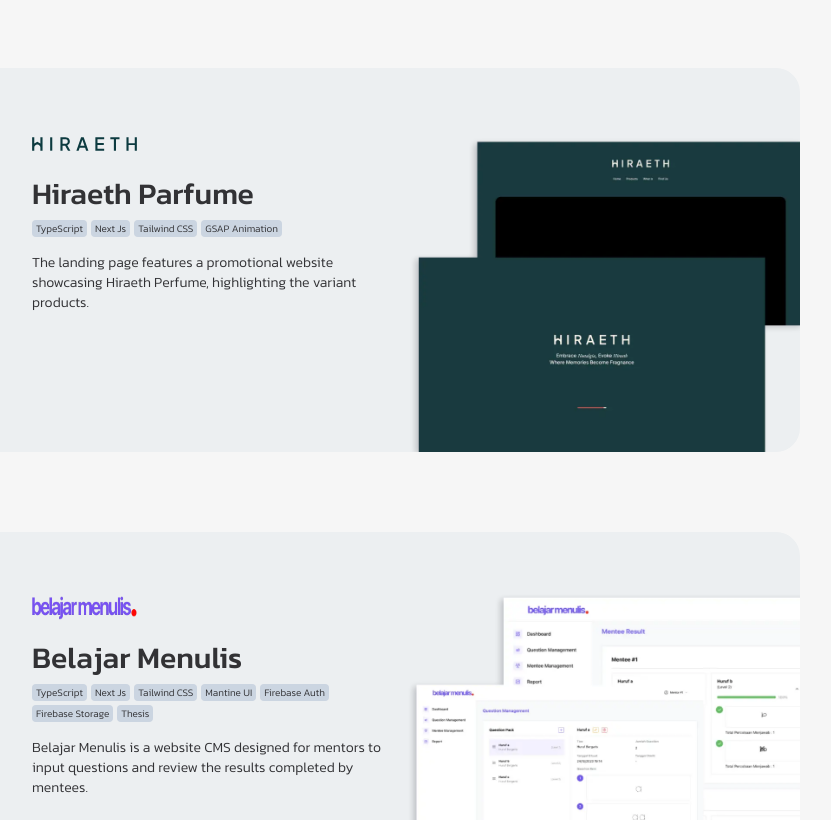
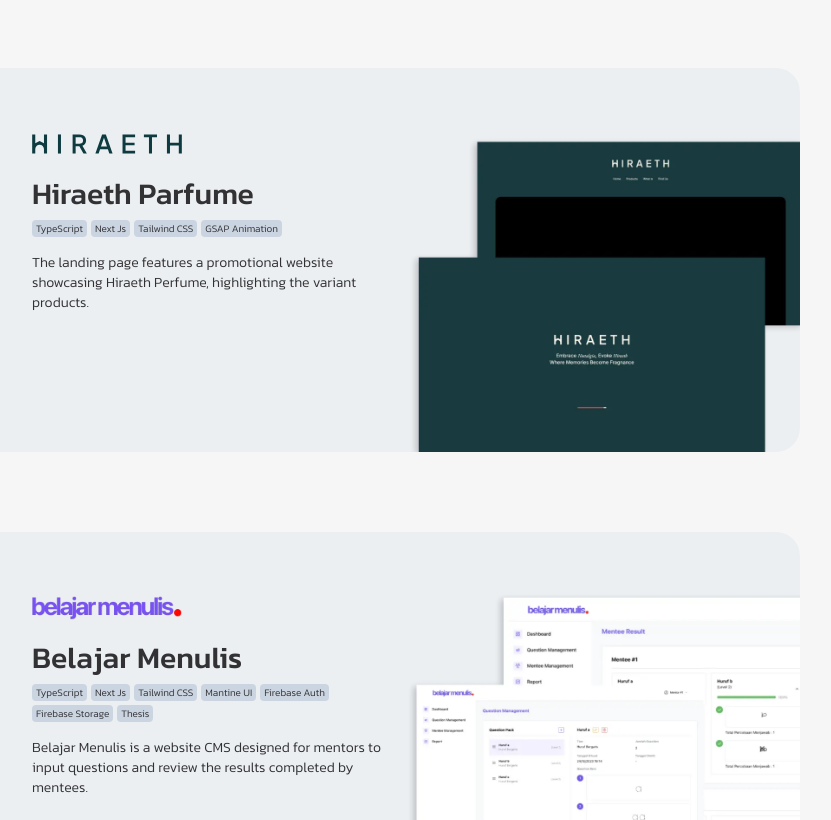
Before and after one commit to raufmazzidan/raufmazzidan, a Next.js app: page / in a window 1280 px wide. Shown: the part 1960-2780 px from the top of the page, without its empty margins (256-1087 px from the left). Built offline with nearby package versions, Linux system fonts and the light colour scheme.

Commit message:
fix: icon porto

```diff
--- a/src/containers/homepage/elements/portofolio/portofolio.tsx
+++ b/src/containers/homepage/elements/portofolio/portofolio.tsx
@@ -16,7 +16,7 @@ const Portofolio = () => {
                   alt={porto.logo.alt}
                   height={24}
                   width={105}
-                  className="!h-6 w-auto max-w-[105px]"
+                  className="!h-6 w-auto max-w-[150px]"
                 />
 
                 <h2 className="text-3xl font-medium mt-5">{porto.title}</h2>
```
